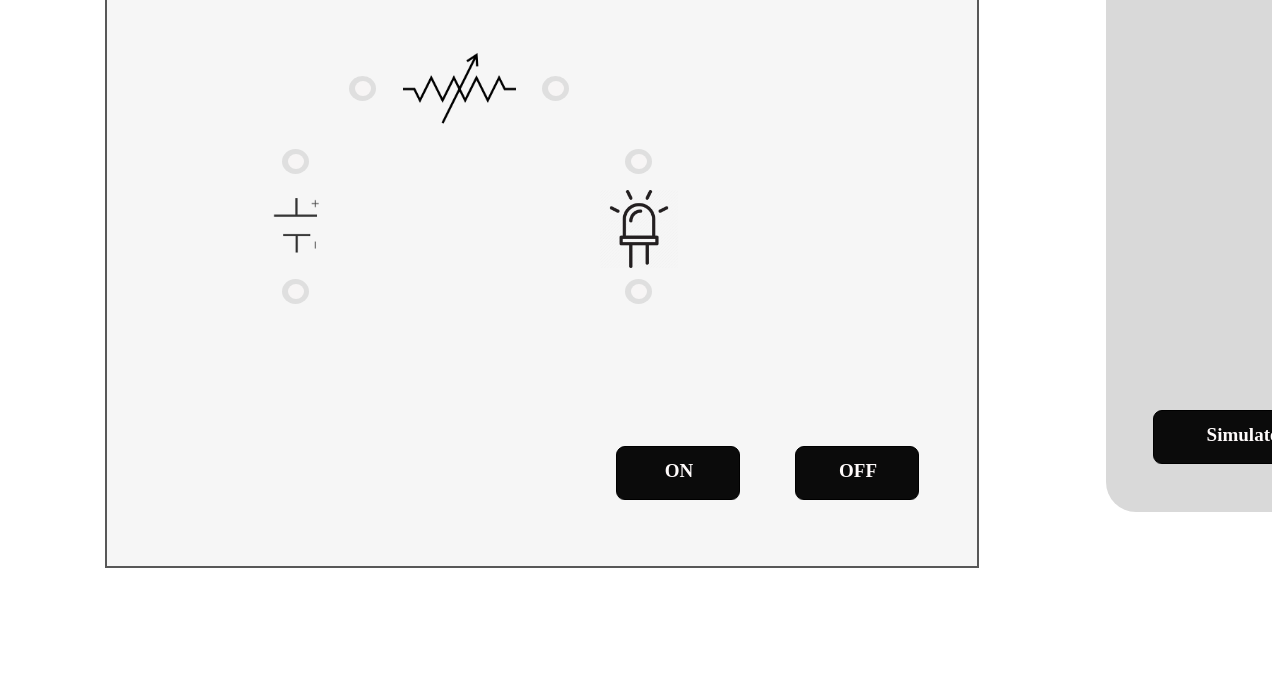
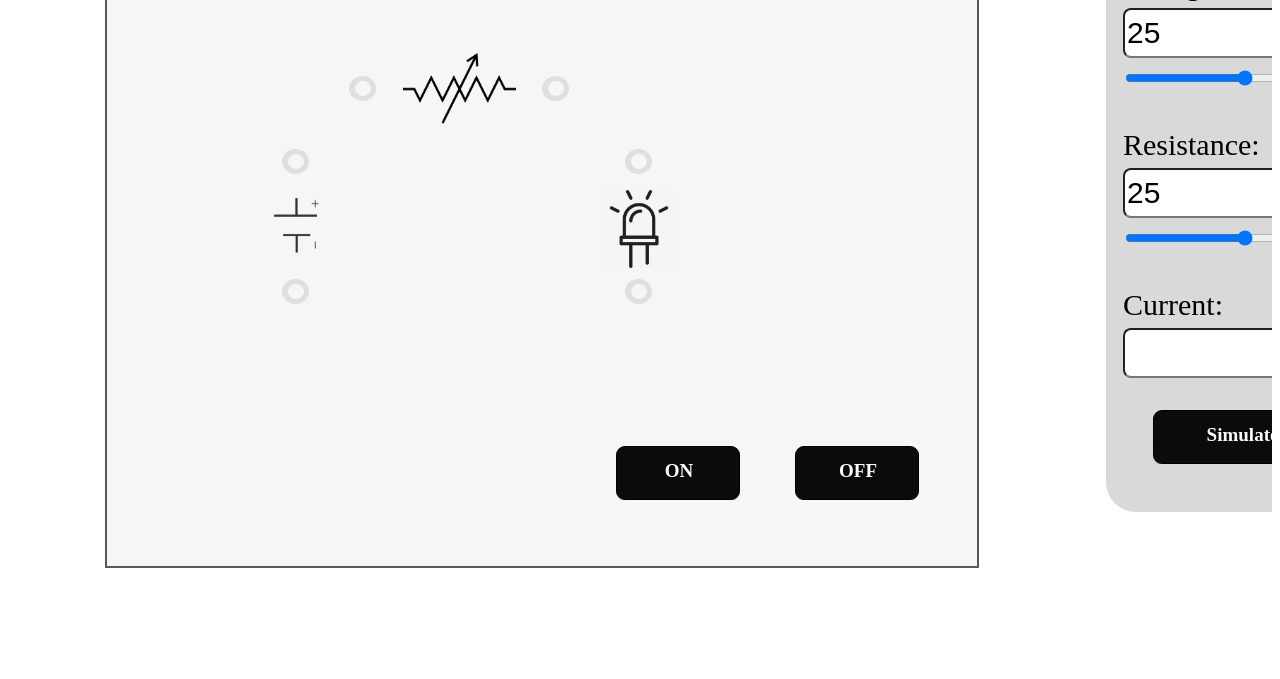
Before and after one commit to mrrobot4865/virtual-labs.github.io, a website: page pages/table/experiments/circuit_analysis/kvl-experiment/kvl-simulation/editor/editor.html in a window 1280 px wide. Shown: the part 431-1110 px from the top of the page. Drawn offline with Linux system fonts and the light colour scheme; a script that the page names is missing; a web font is replaced by a local one.

Commit message:
Simulate Table updated and pending (store result and plot graph)

```diff
--- a/pages/table/experiments/circuit_analysis/kvl-experiment/kvl-simulation/editor/css/editor.css
+++ b/pages/table/experiments/circuit_analysis/kvl-experiment/kvl-simulation/editor/css/editor.css
@@ -778,6 +778,96 @@ body {
 
 }
 
+#slider1 {
+  position: absolute;
+  left: 1115px;
+  top: 460.95px;
+  width: 240px;
+  height: 76px;
+}
+
+#slider2 {
+  position: absolute;
+  left: 1115px;
+  top: 620.95px;
+  width: 240px;
+  height: 76px;
+}
+
+
+#number1 {
+  position: absolute;
+  left: 1115px;
+  top: 430.95px;
+  width: 240px;
+  height: 50px;
+  font-size: 30px;
+  border-radius: 8px;
+}
+
+#number2 {
+  position: absolute;
+  left: 1115px;
+  top: 590.95px;
+  width: 240px;
+  height: 50px;
+  font-size: 30px;
+  border-radius: 8px;
+}
+
+#result {
+  position: absolute;
+  left: 1115px;
+  top: 750.95px;
+  width: 240px;
+  height: 50px;
+  font-size: 30px;
+  border-radius: 8px;
+}
+
+#label1 {
+  position: absolute;
+  left: 1115px;
+  top: 390.95px;
+  width: 240px;
+  height: 22px;
+  font-size: 30px;
+  border-radius: 8px;
+}
+
+
+#label2 {
+  position: absolute;
+  left: 1115px;
+  top: 550.95px;
+  width: 240px;
+  height: 22px;
+  font-size: 30px;
+  border-radius: 8px;
+}
+
+#label3 {
+  position: absolute;
+  left: 1115px;
+  top: 710.95px;
+  width: 240px;
+  height: 22px;
+  font-size: 30px;
+  border-radius: 8px;
+}
+
+
+
+
+
+
+
+
+
+
+
+
+
 .hidden{
   display: none;
 }
--- a/pages/table/experiments/circuit_analysis/kvl-experiment/kvl-simulation/editor/editor.html
+++ b/pages/table/experiments/circuit_analysis/kvl-experiment/kvl-simulation/editor/editor.html
@@ -38,9 +38,25 @@
                 <div class="name"></div>
                 <div class="name"></div>
                 <div class="v74_47">
+                </div>
+                <div id="input1">
+                    <label id="label1" for="number1">Voltage:</label>
+                    <input type="range" id="slider1" min="0" max="100" step="1" value="50" oninput="updateValue('slider1', 'number1')">
+                    <input type="number" id="number1" min="0" max="50" step="1" value="25" oninput="updateSlider('slider1', 'number1')">
 
-                </div><div class="v73_43"><div class="v73_44"></div>
-                <span class="v73_45">Simulate</span>
+                    </div>
+                    <div id="input2">
+                    <label id="label2" for="number2">Resistance:</label>
+                    <input type="range" id="slider2" min="0" max="100" step="1" value="50" oninput="updateValue('slider2', 'number2')">
+                    <input type="number" id="number2" min="0" max="50" step="1" value="25" oninput="updateSlider('slider2', 'number2')">
+                    </div>
+                    <div id="output">
+                        <label id="label3" for="number2">Current:</label>
+                        <input type="text" id="result" readonly>
+                    </div>
+                <div class="v73_43"><div class="v73_44"></div>
+
+                <button onclick="executeMaster()"><span class="v73_45">Simulate</span></button>
             </div><div class="v74_49"></div><div class="v74_50">
             </div><div id="v75_54" class="v75_54"><div class="v75_52"></div>
             <div class="v75_53"></div></div><div id="v75_64" class="v75_64">
--- a/pages/table/experiments/circuit_analysis/kvl-experiment/kvl-simulation/editor/scripts/connect.js
+++ b/pages/table/experiments/circuit_analysis/kvl-experiment/kvl-simulation/editor/scripts/connect.js
@@ -1,3 +1,73 @@
+function updateValue(sliderId,numberId) {
+  document.getElementById(numberId).value = document.getElementById(sliderId).value;
+
+}
+
+function updateSlider(sliderId,numberId) {
+document.getElementById(sliderId).value = document.getElementById(numberId).value;
+}
+
+
+function calculateDivision() {
+  const number1 = parseFloat(document.getElementById('number1').value);
+  const number2 = parseFloat(document.getElementById('number2').value);
+  const result = number1 / number2;
+
+  if (isNaN(result) || !isFinite(result)) {
+      document.getElementById('result').value = 'Invalid division';
+  } else {
+      document.getElementById('result').value = result;
+  }
+}
+
+function storeResult() {
+  const number1 = parseFloat(document.getElementById('number1').value);
+  const number2 = parseFloat(document.getElementById('number2').value);
+  const result = parseFloat(document.getElementById('result').value);
+
+  if (!isNaN(result) && isFinite(result)) {
+      results.push({ number1, number2, result });
+      updateTable();
+  }
+}
+
+function updateTable() {
+  const tbody = document.getElementById('resultsTable').querySelector('tbody');
+  tbody.innerHTML = '';
+
+  results.forEach((entry, index) => {
+      const row = document.createElement('tr');
+      row.innerHTML = `
+          <td>${entry.number1}</td>
+          <td>${entry.number2}</td>
+          <td>${entry.result}</td>
+      `;
+      tbody.appendChild(row);
+  });
+}
+
+function executeMaster(){
+  calculateDivision();
+  // storeResult();
+  // updateTable();
+}
+
+
+
+
+
+
+
+
+
+
+
+
+
+
+
+
+
 window.onload = function() {
 
   // document.addEventListener('DOMContentLoaded', function() {
```
